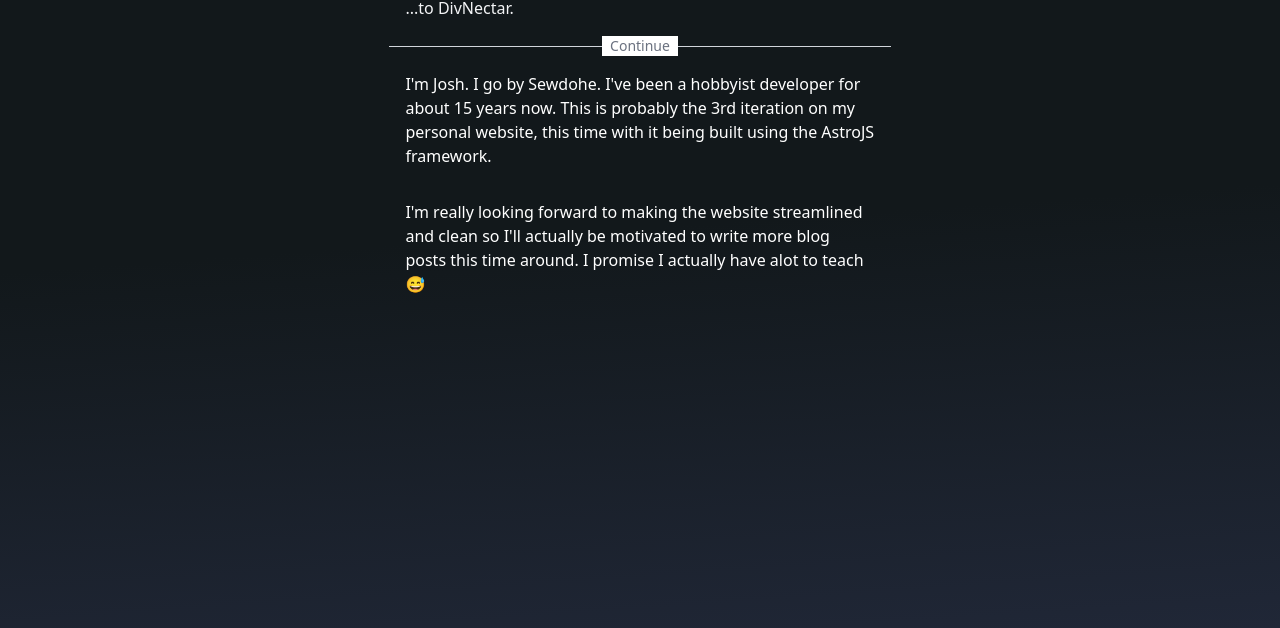
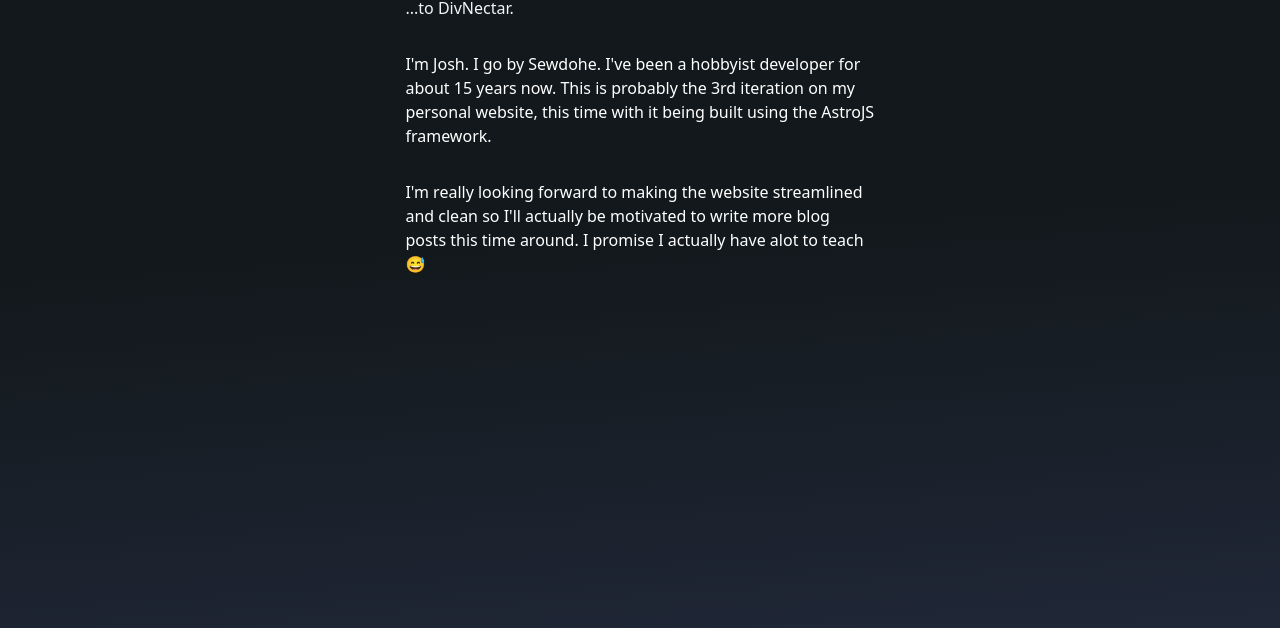
Before and after one commit to Sewdohe/DivNectarAstrov2, an Astro site: page / in a window 1280 px wide. Shown: the part 172-800 px from the top of the page. Built offline with nearby package versions, Linux system fonts and the light colour scheme; Astro itself is replaced by a stand-in of ours.

Commit message:
added some images to use for later

```diff
--- a/src/components/Nav.svelte
+++ b/src/components/Nav.svelte
@@ -54,6 +54,8 @@
   {/if}
 </nav>
 
+
+
 <style>
   nav {
     background: rgba(255, 255, 255, 0);
--- a/src/pages/index.astro
+++ b/src/pages/index.astro
@@ -10,13 +10,6 @@ const blogEntries = await getCollection('blog');
 		<h1 class="font-extrabold text-transparent text-6xl bg-clip-text bg-gradient-to-r m-b-0 from-purple-400 to-pink-600">Welcome!</h1>
 		<p class="m-t-0 p-t-0 text-gray-100">...to DivNectar.</p>
 		<div class="relative">
-			<div class="absolute inset-0 flex items-center" aria-hidden="true">
-			  <div class="w-full border-t border-gray-300"></div>
-			</div>
-			<div class="relative flex justify-center">
-			  <span class="bg-white px-2 text-sm text-gray-500">Continue</span>
-			</div>
-		  </div>
 		<p>I'm Josh. I go by Sewdohe. I've been a hobbyist developer for about 15 years now. This is probably the 3rd iteration on my personal website, this time with it being built using the AstroJS framework.</p>
 		<p>I'm really looking forward to making the website streamlined and clean so I'll actually be motivated to write more blog posts this time around. I promise I actually have alot to teach 😅</p>
 	</main>
```
Also changed, not shown: public/images/cards/furniture.png (added), public/images/cards/generation.png (added), public/images/cards/items.png (added), public/images/cards/menu.png (added), public/images/cards/pets.png (added), public/images/logo.png (added), 1 other file.
